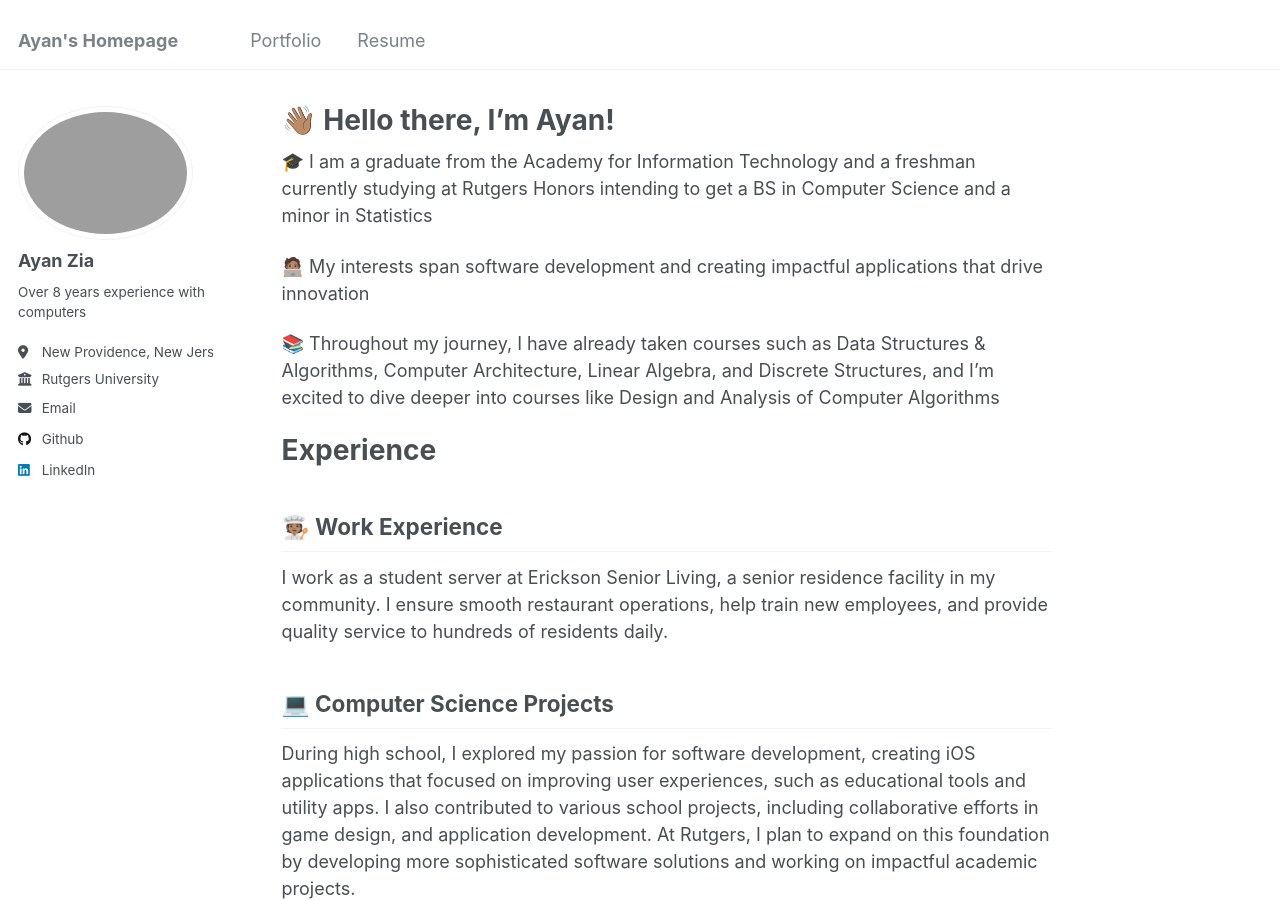
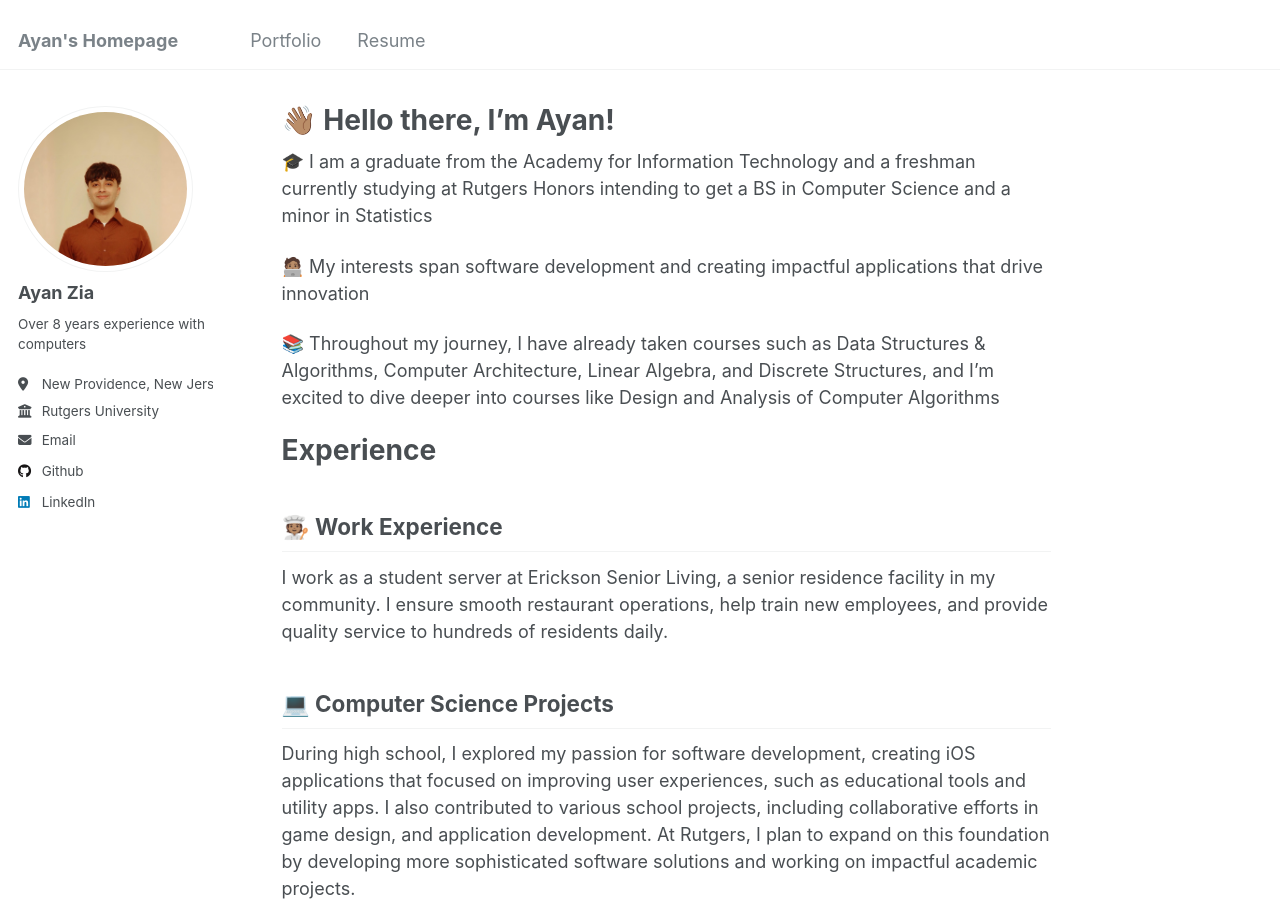
Before and after one commit to ayanz23/ayanz23.github.io, a Jekyll site: the page built from _pages/about.md, in a window 1280 px wide and 900 px high. Built offline with Jekyll 4.4.1, drawn with Linux system fonts in a browser that asks for light colours.

Commit message:
profile picture

```diff
--- a/_config.yml
+++ b/_config.yml
@@ -21,7 +21,7 @@ repository               : "ayanz23/ayanz23.github.io"
 #               Additional customization can be done by editing /_includes/author-profile.html
 author:
   # Biographic information
-  avatar           : "profilePic.JPG"
+  avatar           : "IMG_7974.jpg"
   name             : "Ayan Zia"
   pronouns         : # example: "she/her"
   bio              : "Over 8 years experience with computers"
```
Also changed, not shown: images/IMG_7974.jpg (added), 1 other file.
